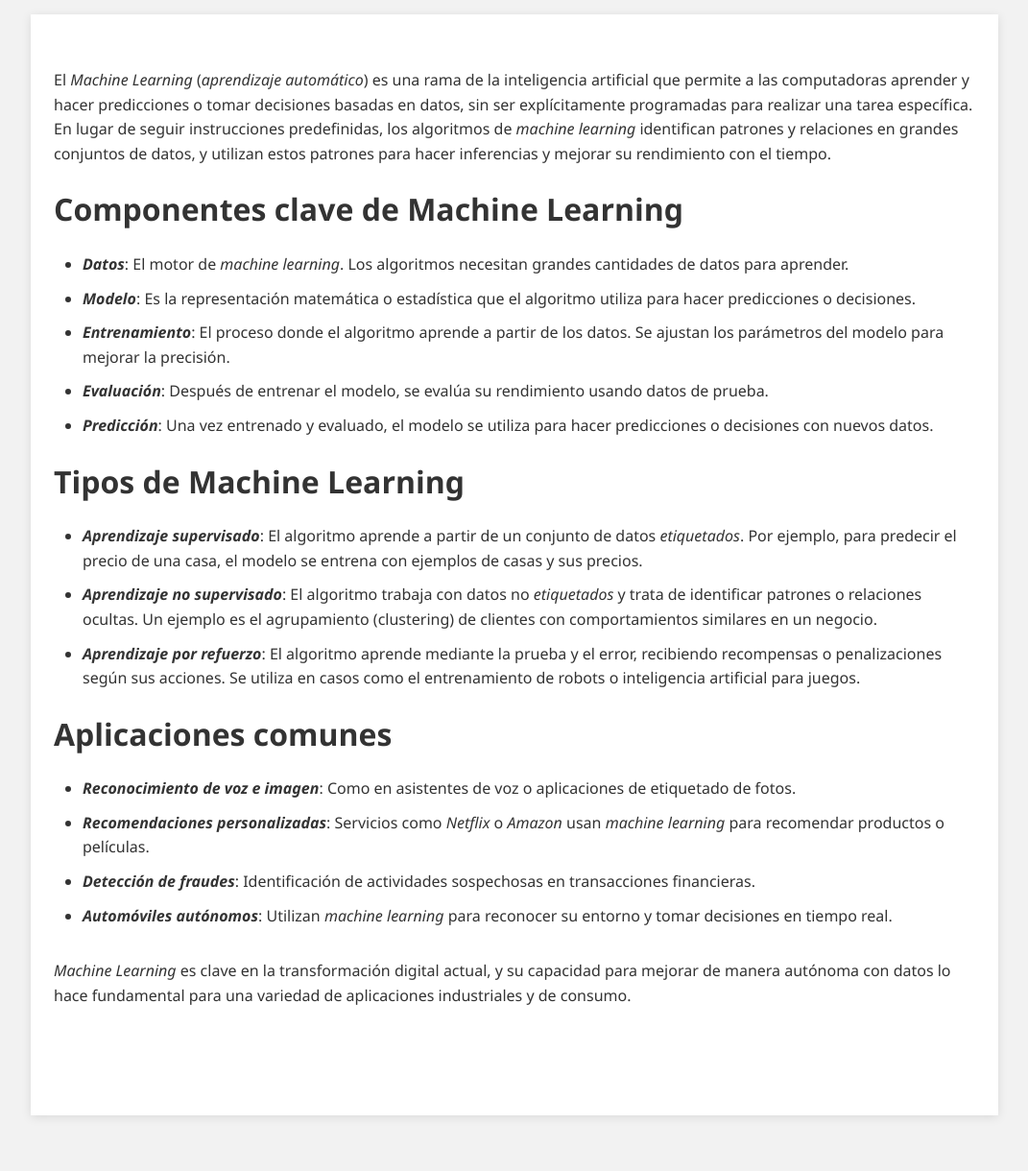
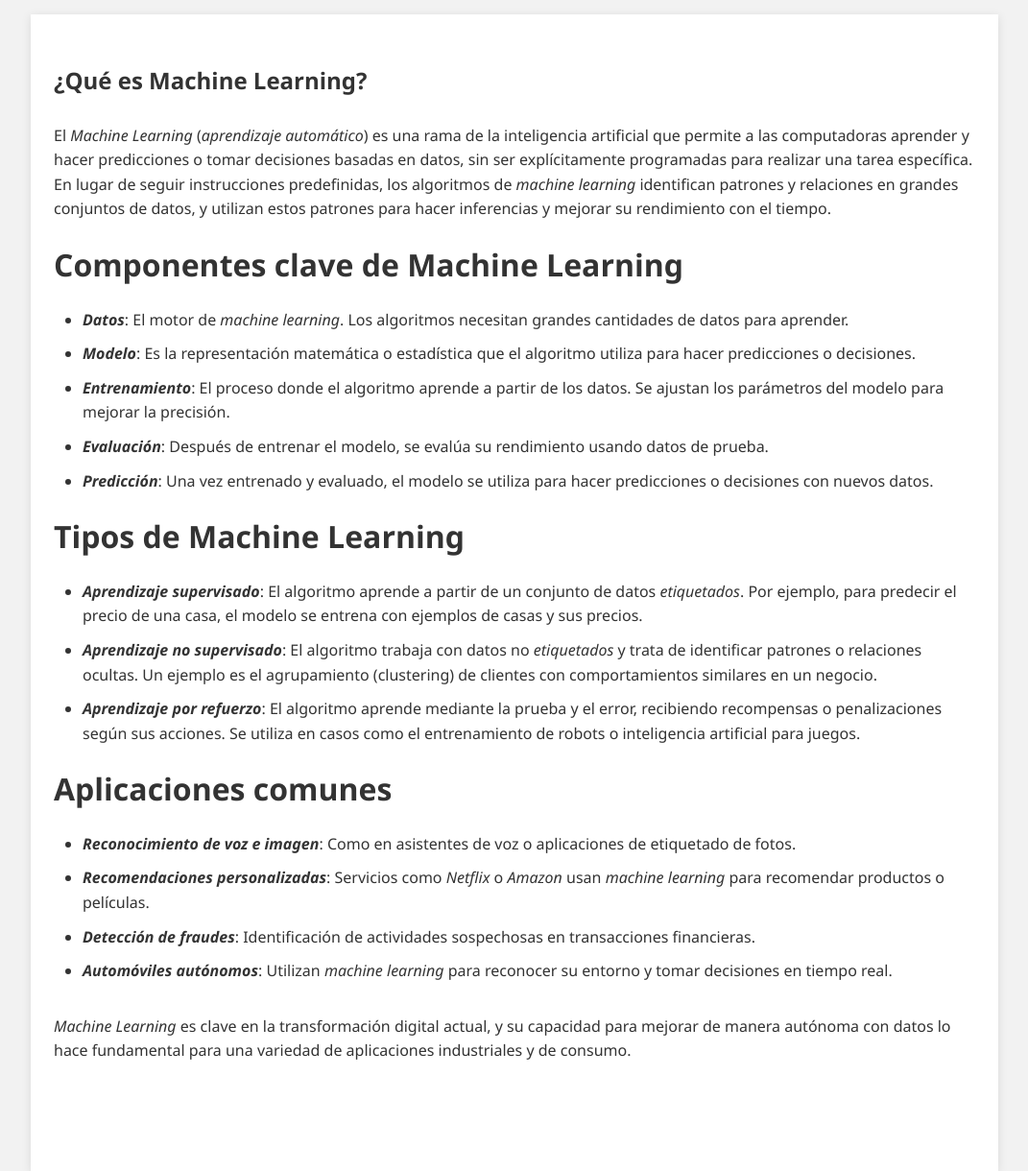
Before and after one commit to msmdotnet/machinelearningintro, a Jekyll site: the page built from content/1-que-es-machine-learning.md, in a window 1280 px wide. Shown: the whole page at 96% size, without its empty margins (104-1175 px from the left). Built offline with Jekyll 4.4.1, drawn with Linux system fonts in a browser that asks for light colours; our own code applies the rules of GitHub Pages for plain Markdown files; before the commit the page ends 1162 px from its top, so only the background shows below that; part of the change alters nothing that is shown.

Commit message:
Update and rename t001.md to 1-que-es-machine-learning.md

```diff
--- a/content/t001.md
+++ b/content/1-que-es-machine-learning.md
@@ -1,10 +1,4 @@
----
-title: "¿Qué es Machine Learning?"
-urlprevious: "/"
-urlprevioustitle: "Introducción a Machine Learning"
-urlnext: "/content/t002"
-urlnexttitle: "Proximamente"
----
+# ¿Qué es Machine Learning?
 El *Machine Learning* (*aprendizaje automático*) es una rama de la inteligencia artificial que permite a las computadoras aprender y hacer predicciones o tomar decisiones basadas en datos, sin ser explícitamente programadas para realizar una tarea específica. En lugar de seguir instrucciones predefinidas, los algoritmos de *machine learning* identifican patrones y relaciones en grandes conjuntos de datos, y utilizan estos patrones para hacer inferencias y mejorar su rendimiento con el tiempo.
 
 ## Componentes clave de Machine Learning
```
